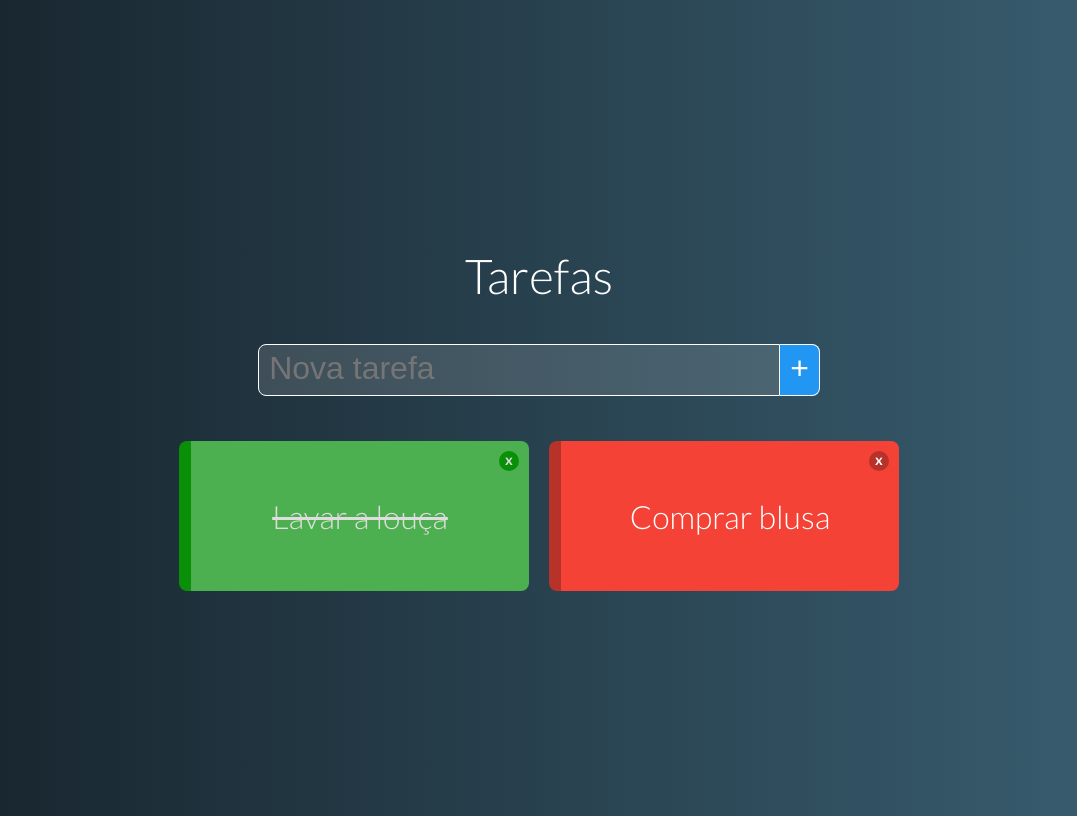
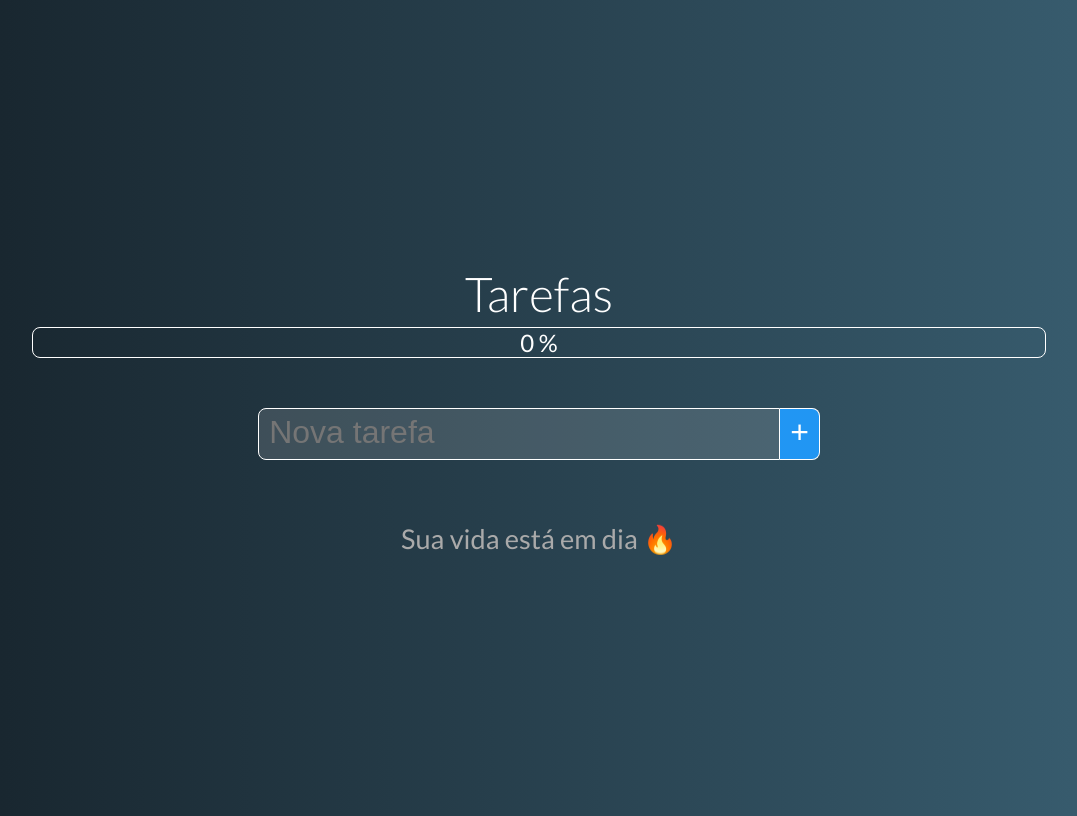
Before and after one commit to kellervmarcelo/todo-list, a Vue app: page / in a window 1280 px wide. Shown: the whole page, without its empty margins (101-1178 px from the left). Built offline with nearby package versions, Linux system fonts and the light colour scheme.

Commit message:
created the progress bar component and itsfuncionality

```diff
--- a/src/App.vue
+++ b/src/App.vue
@@ -1,24 +1,34 @@
 <template>
   <div id="app">
     <h1>Tarefas</h1>
+    <TaskProgress :progress="progress" />
     <NewTask @taskAdded="addTask" />
-    <TaskGrid :tasks="tasks" @taskDeleted="deleteTask" />
+    <TaskGrid
+      :tasks="tasks"
+      @taskDeleted="deleteTask"
+      @taskStateChange="toggleTaskState"
+    />
   </div>
 </template>
 
 <script>
+import TaskProgress from "./components/TaskProgress.vue";
 import TaskGrid from "./components/TaskGrid.vue";
 import NewTask from "./components/NewTask.vue";
 
 export default {
-  components: { TaskGrid, NewTask },
+  components: { TaskGrid, NewTask, TaskProgress },
   data() {
     return {
-      tasks: [
-        { name: "Lavar a louça", pending: false },
-        { name: "Comprar blusa", pending: true },
-      ],
+      tasks: [],
     };
+  },
+  computed: {
+    progress() {
+      const total = this.tasks.length;
+      const done = this.tasks.filter((t) => !t.pending).length;
+      return Math.round((done / total) * 100) || 0;
+    },
   },
   methods: {
     addTask(task) {
@@ -34,6 +44,9 @@ export default {
     },
     deleteTask(i) {
       this.tasks.splice(i, 1);
+    },
+    toggleTaskState(i) {
+      this.tasks[i].pending = !this.tasks[i].pending;
     },
   },
 };
--- a/src/components/Task.vue
+++ b/src/components/Task.vue
@@ -1,6 +1,6 @@
 <template>
-  <div class="task" :class="stateClass">
-    <span class="close" @click="$emit('taskDeleted', task)">x</span>
+  <div class="task" :class="stateClass" @click="$emit('taskStateChange', task)">
+    <span class="close" @click.stop="$emit('taskDeleted', task)">x</span>
     <p>{{ task.name }}</p>
   </div>
 </template>
--- a/src/components/TaskGrid.vue
+++ b/src/components/TaskGrid.vue
@@ -6,6 +6,7 @@
         :key="task.name"
         :task="task"
         @taskDeleted="$emit('taskDeleted', i)"
+        @taskStateChange="$emit('taskStateChange', i)"
       ></Task>
     </template>
     <p v-else class="no-task">Sua vida está em dia 🔥</p>
--- /dev/null
+++ b/src/components/TaskProgress.vue
@@ -0,0 +1,41 @@
+<template>
+  <div class="tasks-progress">
+    <span class="progress-value">{{ progress }} %</span>
+    <div class="progress-bar" :style="{ width: progress + '%' }"></div>
+  </div>
+</template>
+
+<script>
+export default {
+  props: {
+    progress: { type: Number, default: 0 },
+  },
+};
+</script>
+
+<style>
+.tasks-progress {
+  position: relative;
+  width: 80%;
+  border: 1px solid #fff;
+  color: #fff;
+  border-radius: 8px;
+  margin-bottom: 15px;
+  display: flex;
+  flex-direction: column;
+  align-items: center;
+}
+
+.progress-bar {
+  position: absolute;
+  border-radius: 8px;
+  height: 100%;
+  background-color: #4caf50;
+  align-self: flex-start;
+}
+
+.progress-value {
+  z-index: 1;
+  font-size: 1.5rem;
+}
+</style>
```
